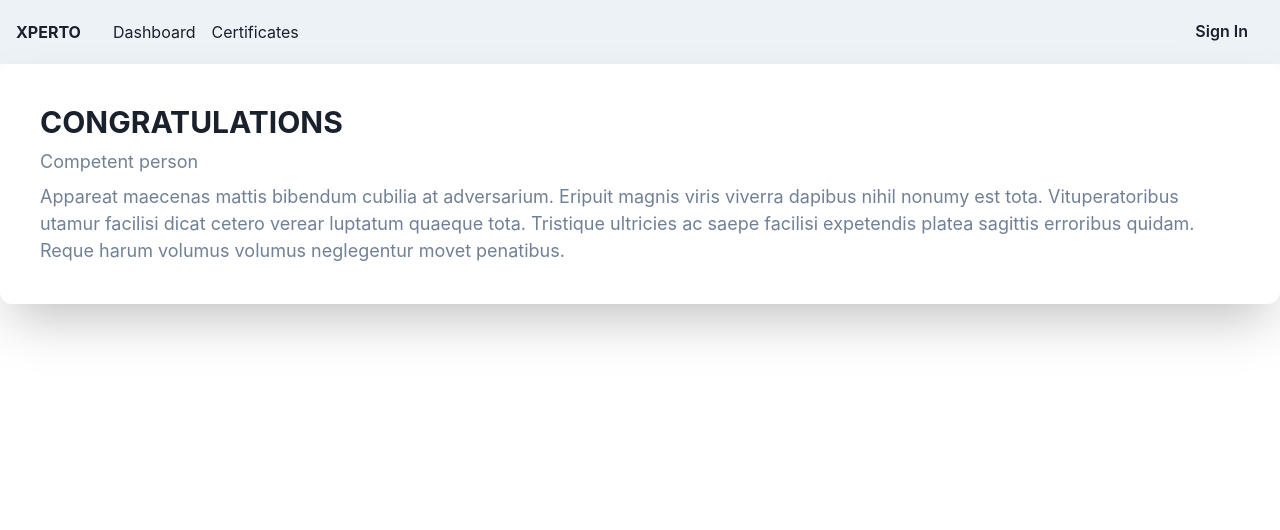
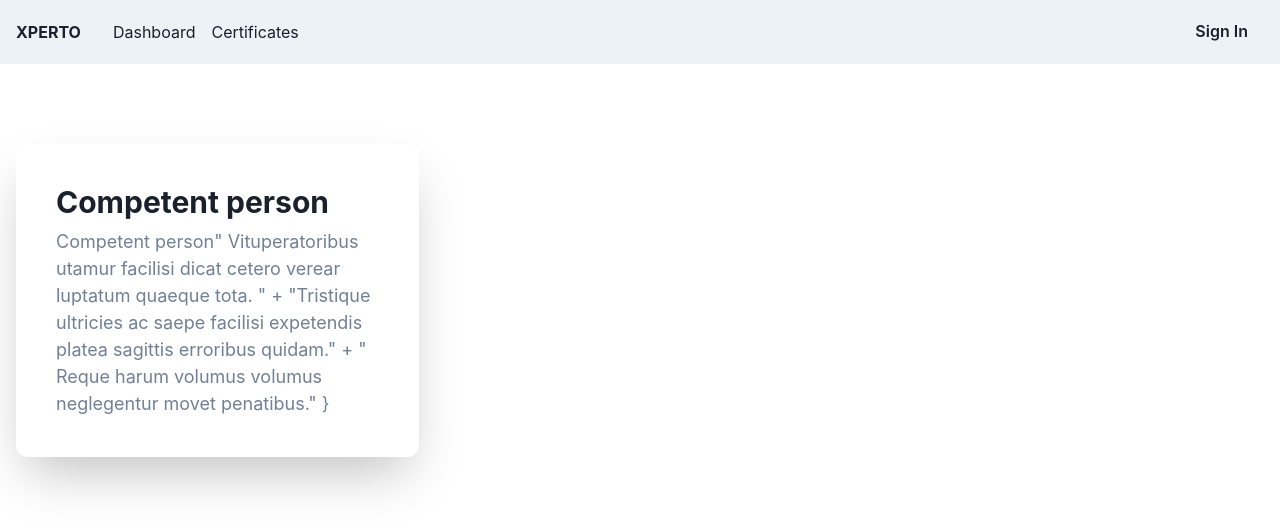
Before and after one commit to jheavejimenez/trinsic-frontend, a React (Create React App) app: page /admin/schema in a window 1280 px wide. Shown: the top 530 px of the page. Built offline with nearby package versions, Linux system fonts and the light colour scheme.

Commit message:
fix style

```diff
--- a/src/pages/admin/CreateSchema.jsx
+++ b/src/pages/admin/CreateSchema.jsx
@@ -1,8 +1,10 @@
 import React from "react";
-import { Button, Heading, Stack, Text, useColorModeValue } from "@chakra-ui/react";
+import { Container, Heading, SimpleGrid, Stack, Text, useColorModeValue } from "@chakra-ui/react";
 
 function CreateSchema() {
     return (
+        <Container maxW={'1280px'} marginTop={'10vh'}>
+            <SimpleGrid columns={3} spacing={5}>
                 <Stack
                     boxShadow={'2xl'}
                     bg={useColorModeValue('white', 'gray.700')}
@@ -12,17 +14,12 @@ function CreateSchema() {
                     align={'center'}>
                     <Stack align={'right'} spacing={2}>
                         <Heading
-                    textTransform={'uppercase'}
                             fontSize={'3xl'}
                             color={useColorModeValue('gray.800', 'gray.200')}>
-                    Congratulations
+                            {"Competent person"}
                         </Heading>
                         <Text fontSize={'lg'} color={'gray.500'}>
                             {"Competent person"}
-                </Text>
-                <Text fontSize={'lg'} color={'gray.500'}>
-                    {"Appareat maecenas mattis bibendum cubilia at adversarium. " +
-                        "Eripuit magnis viris viverra dapibus nihil nonumy est tota." +
                                 " Vituperatoribus utamur facilisi dicat cetero verear luptatum quaeque tota. " +
                                 "Tristique ultricies ac saepe facilisi expetendis platea sagittis erroribus quidam." +
                                 " Reque harum volumus volumus neglegentur movet penatibus."
@@ -30,6 +27,8 @@ function CreateSchema() {
                         </Text>
                     </Stack>
                 </Stack>
+            </SimpleGrid>
+        </Container>
     )
 }
 
```
Lines whose indentation alone changed are shown as unchanged.
